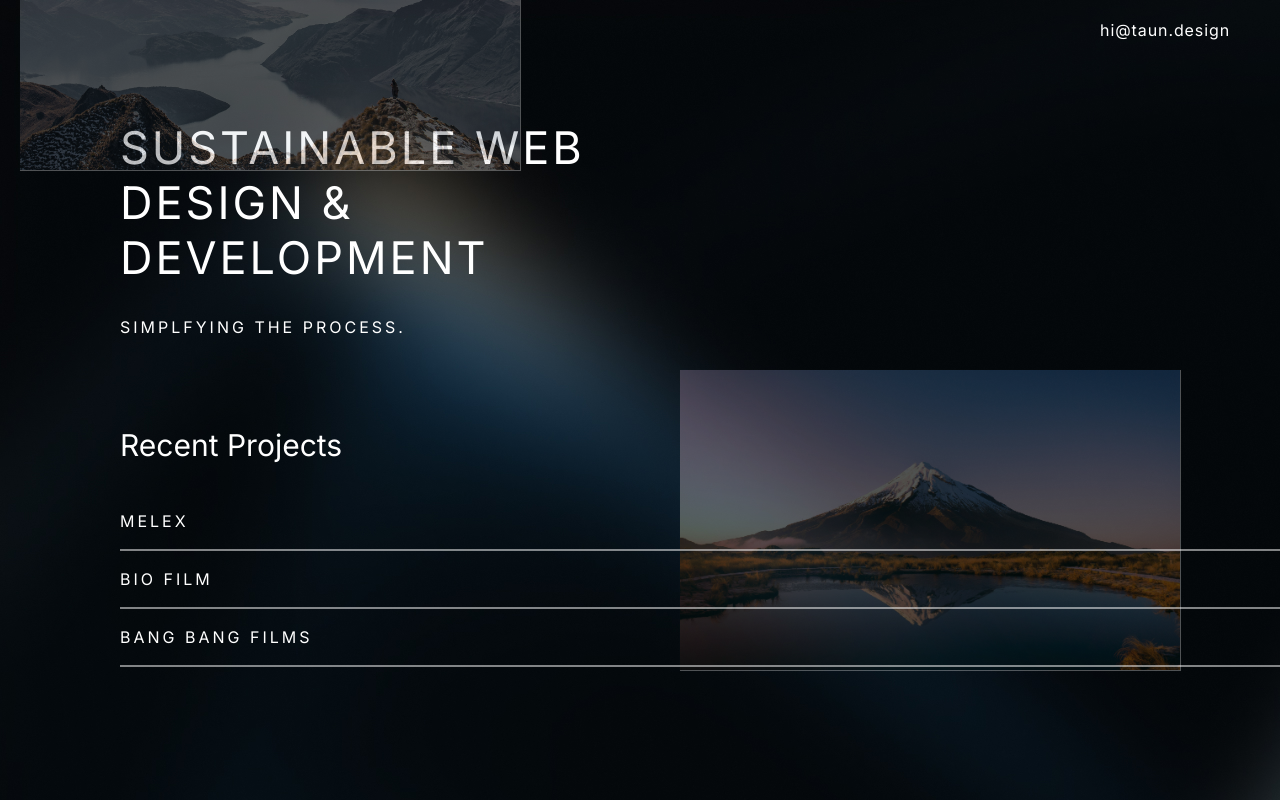
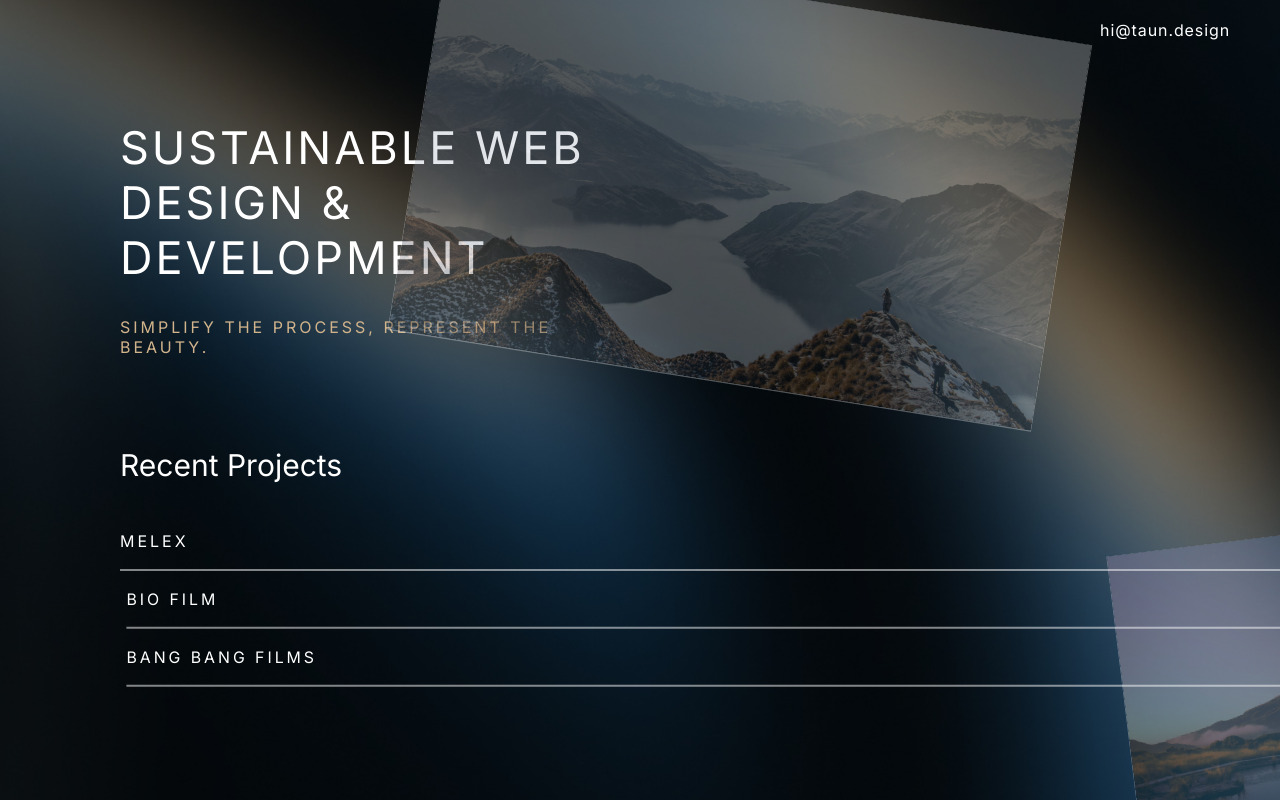
Before and after one commit to taunhealy/circa9_website-1, a website: page index.html in a window 1280 px wide. Drawn offline with nearby package versions, Linux system fonts and the light colour scheme.

Commit message:
fix: animation hover in

```diff
--- a/index.html
+++ b/index.html
@@ -31,7 +31,9 @@
       <div class="hero-container">
         <div class="hero-titles">
           <h1 class="hero-h1-title">Sustainable Web design & development</h1>
-          <h2 class="hero-h2-title">Simplfying the process.</h2>
+          <h2 class="hero-h2-title">
+            Simplify the process, represent the beauty.
+          </h2>
         </div>
 
         <div class="overlay">
--- a/script.js
+++ b/script.txt
@@ -77,6 +77,4 @@ document.addEventListener("DOMContentLoaded", function () {
       handleHoverOut();
     });
   });
-
-  handleHoverOut(); // Initialize with the hover out styling
 });
--- a/script_gsap.js
+++ b/script_gsap.js
@@ -1,15 +1,20 @@
 document.addEventListener("DOMContentLoaded", function () {
-  // Wait for the DOM content to be fully loaded
-
   const workItems = document.querySelectorAll(".work-item");
   const overlay = document.querySelector(".overlay");
   const prevElements = document.querySelectorAll(".prev");
   const underlay = document.querySelector(".underlay"); // Select the underlay element
+  const gradientImages = document.querySelectorAll(".gradient img");
 
-  // Set initial background to gradient-1
-  underlay.style.backgroundImage = `url('${
-    document.querySelector("#gradient-1 img").src
-  }')`;
+  // Function to preload all gradient images
+  function preloadImages(images) {
+    images.forEach((img) => {
+      const src = img.getAttribute("src");
+      new Image().src = src;
+    });
+  }
+
+  // Preload gradient images
+  preloadImages(gradientImages);
 
   function handleHover(index) {
     const positions = [
@@ -22,19 +27,24 @@ document.addEventListener("DOMContentLoaded", function () {
 
     gsap.to(overlay, { top: position.top, left: position.left, duration: 1 });
 
-    const gradient = document.querySelector(`#gradient-${index + 1}`);
-    gsap.to(gradient, { opacity: 1, duration: 1.8, scale: 1.5 });
+    const randomGradientIndex = Math.floor(
+      Math.random() * gradientImages.length
+    );
+    const randomGradient = gradientImages[randomGradientIndex].src;
 
-    underlay.style.backgroundImage = `url('${
-      gradient.querySelector("img").src
-    }')`;
+    underlay.style.backgroundImage = `url('${randomGradient}')`;
+    gsap.set(".gradient", { opacity: 0 });
+    gsap.to(".gradient", { opacity: 1, duration: 1, scale: 1.5 });
 
     prevElements.forEach((prev, i) => {
       const scale = i === index ? 1.3 : 1.1;
-      gsap.to(prev, { scale: scale, duration: 0.9 });
-
       const rotation = i === index ? 9 : -7;
-      gsap.to(prev, { rotation: rotation, duration: 1, ease: "power.out4" });
+      gsap.to(prev, {
+        scale: scale,
+        rotation: rotation,
+        duration: 1,
+        ease: "power.out4",
+      });
     });
 
     workItems.forEach((item, i) => {
@@ -45,11 +55,7 @@ document.addEventListener("DOMContentLoaded", function () {
 
   function handleHoverOut() {
     gsap.to(overlay, { top: "0%", left: "13.25%", duration: 1 });
-    gsap.to(".gradient", { opacity: 0, duration: 1.8 });
-
-    underlay.style.backgroundImage = `url('${
-      document.querySelector("#gradient-1 img").src
-    }')`;
+    gsap.to(".gradient", { opacity: 0, duration: 1 });
 
     gsap.to(workItems, { scale: 1, duration: 0.5 });
     gsap.to(prevElements, { scale: 1, duration: 0.3, ease: "power.out" });
@@ -65,5 +71,5 @@ document.addEventListener("DOMContentLoaded", function () {
     });
   });
 
-  handleHoverOut(); // Set initial background to gradient-1
+  handleHover(0); // Set initial background to a random gradient
 });
--- a/styles.css
+++ b/styles.css
@@ -26,6 +26,7 @@ body {
 .work {
   position: relative;
   width: 100%;
+  height: 100%;
   overflow: hidden;
   display: flex;
   padding: 120px;
@@ -204,6 +205,7 @@ p {
   letter-spacing: 3px;
   width: 500px;
   text-transform: uppercase;
+  color: #d2b48c;
 }
 
 .recent-projects {
```
